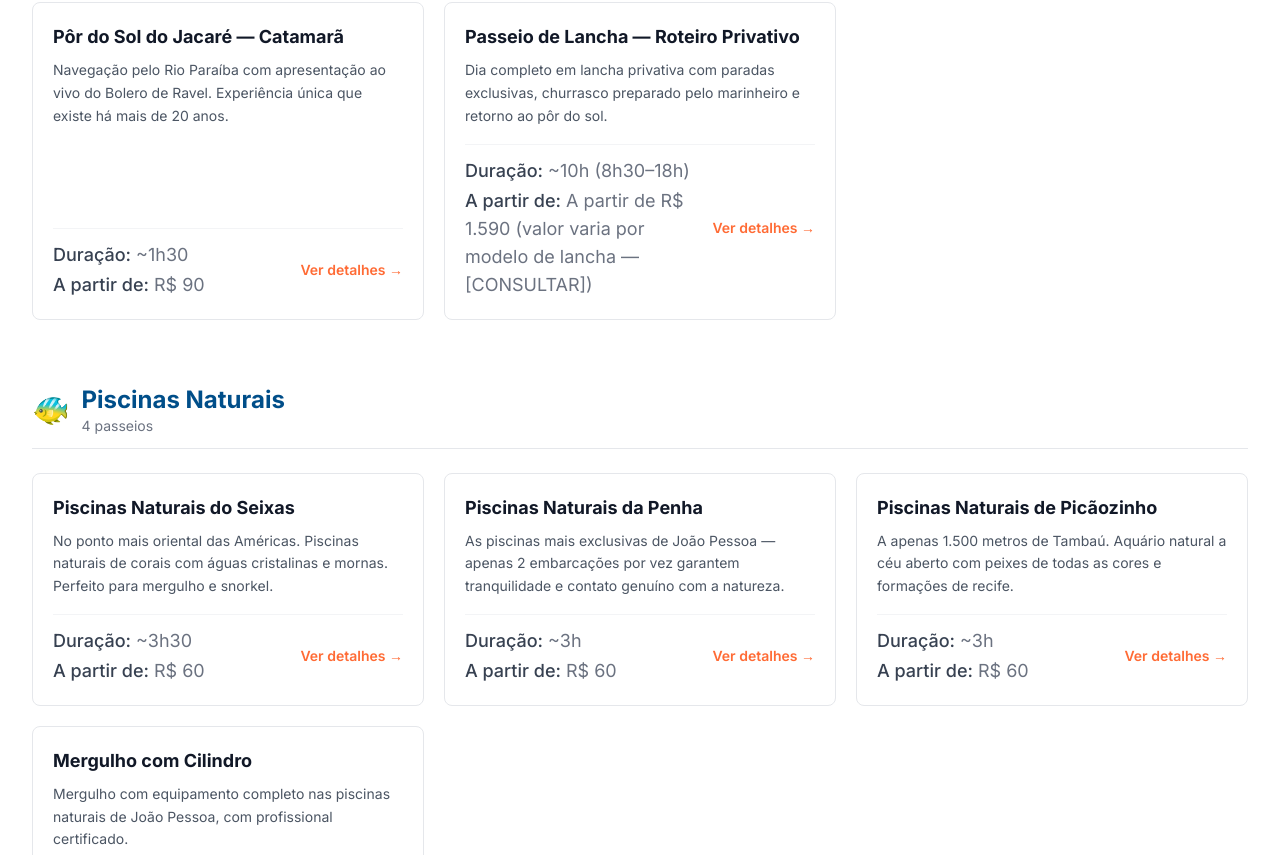
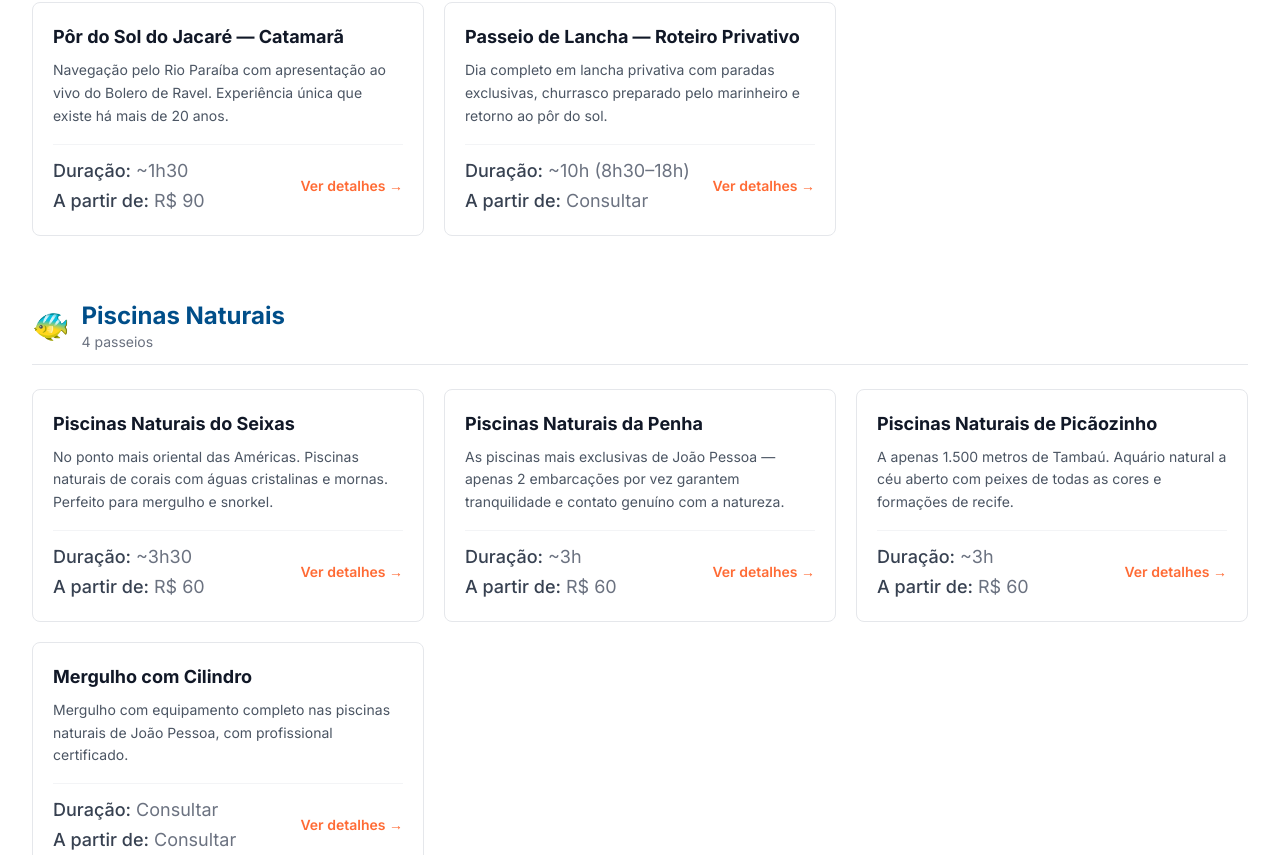
Before and after one commit to MurilloAffonso/cerebro-jampa, a Next.js app in the folder _site/: page /passeios in a window 1280 px wide. Shown: the part 2165-3020 px from the top of the page. Built offline with nearby package versions, Linux system fonts and the light colour scheme.

Commit message:
fix(site): corrige fallback consultar no hub de passeios

```diff
--- a/_site/app/passeios/page.tsx
+++ b/_site/app/passeios/page.tsx
@@ -8,6 +8,7 @@ import type { Metadata } from "next";
 import Link from "next/link";
 import { passeios } from "@/data/passeios";
 import { empresa } from "@/data/empresa";
+import { isCampoIndisponivel } from "@/lib/consultar";
 
 export const metadata: Metadata = {
   title: "Passeios em João Pessoa — Vem Passear em Jampa",
@@ -100,11 +101,11 @@ export default function PasseiosPage() {
                       <div className="space-y-0.5">
                         <p className="text-gray-500">
                           <span className="font-medium text-gray-700">Duração:</span>{" "}
-                          {p.duracao || "[CONSULTAR]"}
+                          {isCampoIndisponivel(p.duracao) ? "Consultar" : p.duracao}
                         </p>
                         <p className="text-gray-500">
                           <span className="font-medium text-gray-700">A partir de:</span>{" "}
-                          {p.preco || "[CONSULTAR]"}
+                          {isCampoIndisponivel(p.preco) ? "Consultar" : p.preco}
                         </p>
                       </div>
                       <span className="text-primary font-semibold text-sm whitespace-nowrap ml-4">
```
